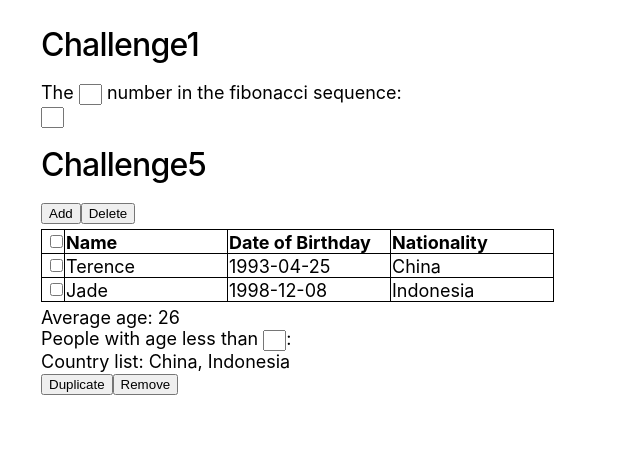
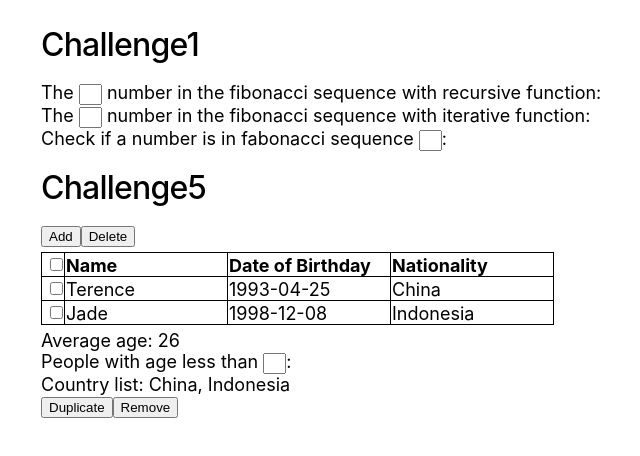
Before and after one commit to Terence625/Planit-SDET-tasks, a React (Create React App) app: page / in a window 1280 px wide. Shown: the top 456 px of the page, without its empty margins (299-939 px from the left). Built offline with nearby package versions, Linux system fonts and the light colour scheme.

Commit message:
[Terence] add iterative way to calculate fibonacci number which is much faster

```diff
--- a/src/challenge1.ts
+++ b/src/challenge1.ts
@@ -3,10 +3,24 @@
  * @param n: index in the fibonacci sequence
  * @return: the nth number
  */
-export function getFibonacci(n: number): number {
+export function getFibonacciRecursion(n: number): number {
   if (n === 1) return 0;
   if (n === 2) return 1;
-  return getFibonacci(n - 1) + getFibonacci(n - 2);
+  return getFibonacciRecursion(n - 1) + getFibonacciRecursion(n - 2);
+}
+
+export function getFibonacciIteration(n: number): number {
+  if (n === 1) return 0;
+  if (n === 2) return 1;
+  let fibonacciPrevNum1 = 0;
+  let fibonacciPrevNum2 = 1;
+  let fibonacciNum = fibonacciPrevNum1 + fibonacciPrevNum2;
+  for (let i = 3; i < n; i++) {
+    fibonacciPrevNum1 = fibonacciPrevNum2;
+    fibonacciPrevNum2 = fibonacciNum;
+    fibonacciNum = fibonacciPrevNum1 + fibonacciPrevNum2;
+  }
+  return fibonacciNum;
 }
 
 /**
--- a/src/components/Challenge1.tsx
+++ b/src/components/Challenge1.tsx
@@ -1,12 +1,29 @@
 import React, { useMemo, useState } from "react";
-import { getFibonacci, isFibonacci } from "../challenge1";
+import {
+  getFibonacciRecursion,
+  getFibonacciIteration,
+  isFibonacci,
+} from "../challenge1";
 
 const Challenge1 = () => {
-  const [fibonacciIndex, setFibonacciIndex] = useState<number>();
+  const [fibonacciIndexRecursion, setFibonacciIndexRecursion] =
+    useState<number>();
+  const [fibonacciIndexIteration, setFibonacciIndexIteration] =
+    useState<number>();
   const [inputNumber, setInputNumber] = useState<number>();
-  const fibonacciNumber = useMemo(
-    () => (fibonacciIndex ? getFibonacci(fibonacciIndex) : ""),
-    [fibonacciIndex]
+  const fibonacciNumberRecursion = useMemo(
+    () =>
+      fibonacciIndexRecursion
+        ? getFibonacciRecursion(fibonacciIndexRecursion)
+        : "",
+    [fibonacciIndexRecursion]
+  );
+  const fibonacciNumbeIteration = useMemo(
+    () =>
+      fibonacciIndexIteration
+        ? getFibonacciIteration(fibonacciIndexIteration)
+        : "",
+    [fibonacciIndexIteration]
   );
   const isFibonacciNumber = useMemo(
     () => (typeof inputNumber === "number" ? isFibonacci(inputNumber) : ""),
@@ -18,17 +35,28 @@ const Challenge1 = () => {
       <div>
         {"The "}
         <input
-          onChange={(e) => setFibonacciIndex(Number(e.target.value))}
+          onChange={(e) => setFibonacciIndexRecursion(Number(e.target.value))}
           style={{ width: "15px" }}
         />
-        {" number in the fibonacci sequence: " + fibonacciNumber}
+        {" number in the fibonacci sequence with recursive function: " +
+          fibonacciNumberRecursion}
       </div>
       <div>
+        {"The "}
+        <input
+          onChange={(e) => setFibonacciIndexIteration(Number(e.target.value))}
+          style={{ width: "15px" }}
+        />
+        {" number in the fibonacci sequence with iterative function: " +
+          fibonacciNumbeIteration}
+      </div>
+      <div>
+        {"Check if a number is in fabonacci sequence "}
         <input
           onChange={(e) => setInputNumber(Number(e.target.value))}
           style={{ width: "15px" }}
         />
-        {" " + isFibonacciNumber}
+        {": " + isFibonacciNumber}
       </div>
     </div>
   );
```
